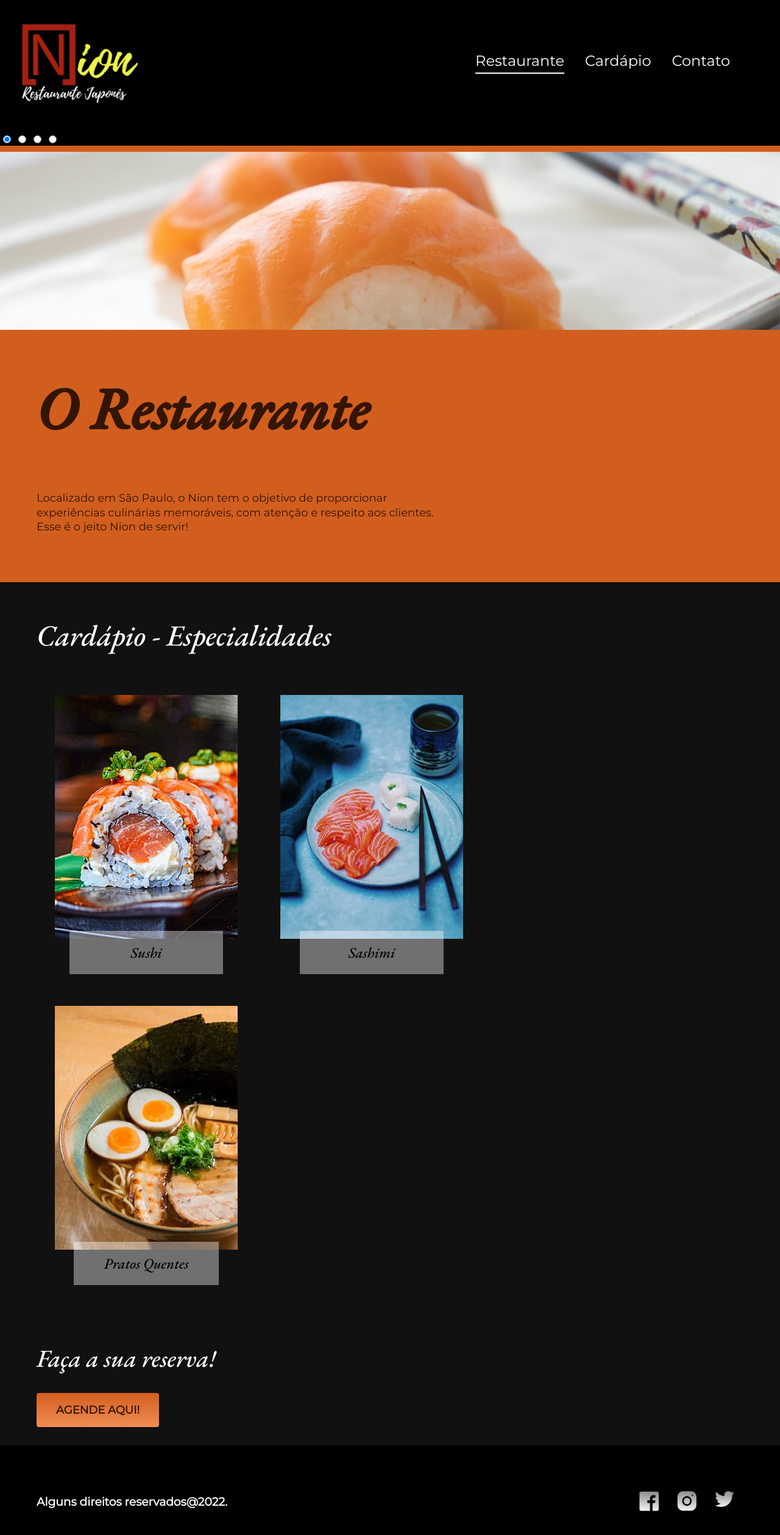
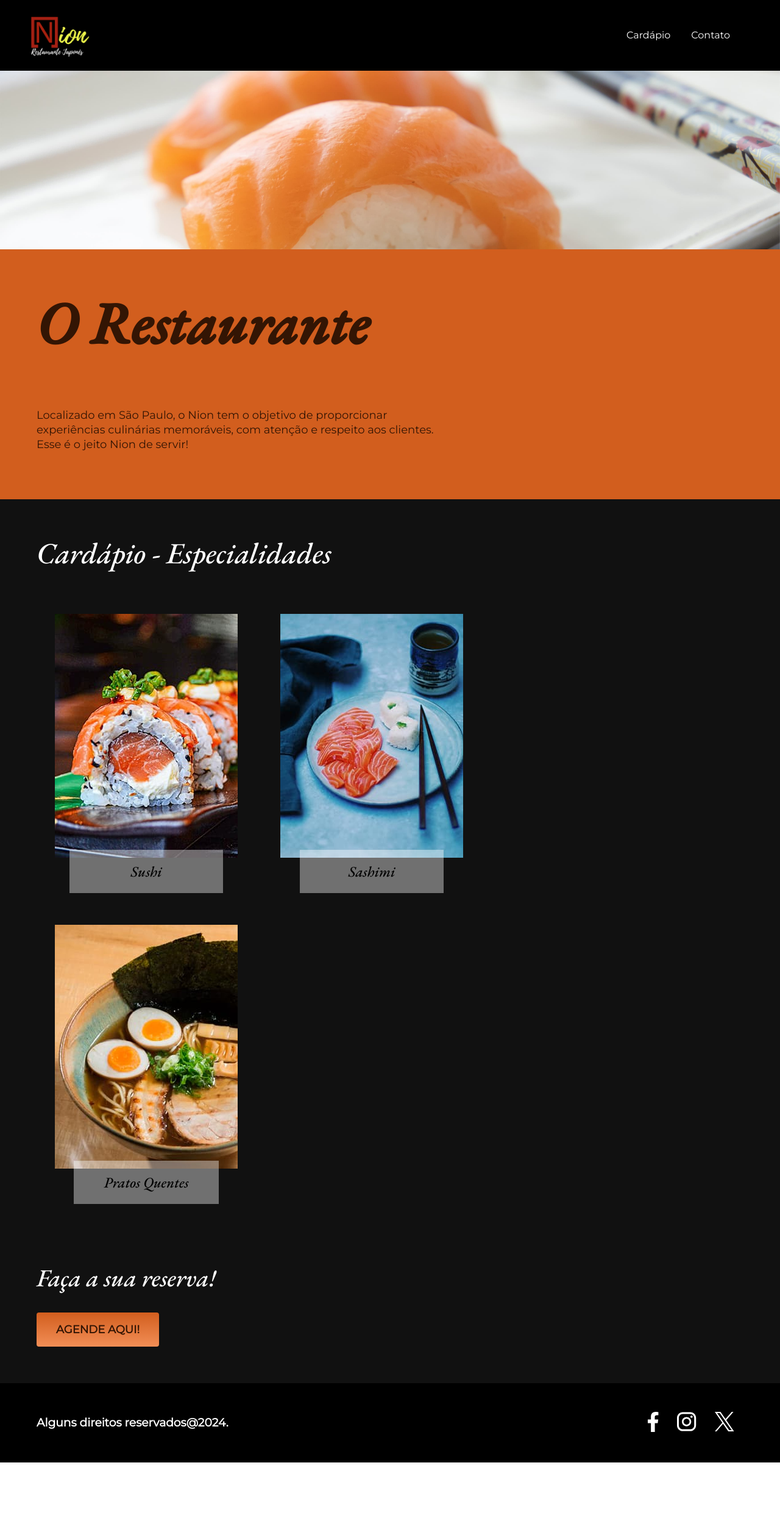
Before and after one commit to carlos-hs-david/nion.carlos.github.io, a plain HTML site: page index.html in a window 1280 px wide. Shown: the whole page at 61% size. After the commit the page ends 2399 px from the top, so only its background shows below. Drawn offline with nearby package versions, Linux system fonts and the light colour scheme.

Commit message:
atualizacao de design do site

```diff
--- a/css/base/footer.css
+++ b/css/base/footer.css
@@ -6,12 +6,12 @@
     display: grid;
     grid-template-columns: 1fr 1fr;
     gap: 40px;
-    padding-top: 60px;
-    padding-bottom: 60px;
+    padding-top: 32px;
+    padding-bottom: 32px;
 }
 
 .footer-texto {
-    text-align: start;
+    text-align: center;
     margin-right: auto;
     margin-left: 60px;
 }
--- a/css/base/header.css
+++ b/css/base/header.css
@@ -9,10 +9,10 @@
     gap: 20px;
     justify-content: space-between;
     align-items: center;
-    padding-top: 30px;
-    padding-bottom: 30px;
+    padding-top: 12px;
+    padding-bottom: 12px;
     margin-right: 30px;
-    margin-left: 30px;
+    margin-left: 48px;
 }
 
 header li {
--- a/css/cardapio/cardapio-p.css
+++ b/css/cardapio/cardapio-p.css
@@ -132,7 +132,7 @@
     display: block;
     padding-top:20px;
     text-align: center;
-    padding-bottom: 30px;
+    padding-bottom: 60px;
     background: var(--cor-11);
 }
 
--- a/css/contato/contato.css
+++ b/css/contato/contato.css
@@ -188,7 +188,25 @@
     .formulario {
         width: 180px;
         font-size: 10px;
+        display: flex;
+        justify-content: center;
+        align-items: center;
+        text-align: left;
+        padding-bottom: 15px;
+        padding-left: 30px;
+
+
+
     }
+
+    .contato-formulario {
+        display: flex;
+        justify-content: center;
+        align-items: center;
+        text-align: left;
+
+    }
+
     .formulario-titulo {
         font-size: 18px;
     }
--- a/css/home/cardápio.css
+++ b/css/home/cardápio.css
@@ -76,7 +76,7 @@
     display: block;
     padding-top:20px;
     text-align: center;
-    padding-bottom: 30px;
+    padding-bottom: 60px;
     background: var(--cor-11);
 }
 
@@ -185,6 +185,10 @@
     .botao {
         font-size: 12px;
     }
+
+    .introducao {
+        padding-bottom: 15px;
+    }
 }
 
 @media (max-width:300px) {
--- a/css/home/slideshow.css
+++ /dev/null
@@ -1,57 +0,0 @@
-
-.slides-list{
-    list-style-type: none;
-    margin: 10px 0;
-    padding: 0;
-
-    display: grid;
-    grid-auto-flow: column;
-    grid-auto-columns: 1fr;
-}
-
-.slide-grupo {
-    padding-top: 20px;
-}
-
-.slide-controller:nth-child(1):checked ~ .slide-show .slides-list{--selected-item: 0;}
-.slide-controller:nth-child(2):checked ~ .slide-show .slides-list{--selected-item: 1;}
-.slide-controller:nth-child(3):checked ~ .slide-show .slides-list{--selected-item: 2;}
-.slide-controller:nth-child(4):checked ~ .slide-show .slides-list{--selected-item: 3;}
-
-.slide-show{
-  overflow: hidden;
-  background-color: var(--cor-p1);
-}
-
-
-.slides-list{
-  --selected-item: 0;
-  --total-items: 4;
-  list-style-type: none;
-  margin: 10px 0;
-  padding: 0;
-  position: relative;
-  left: calc(var(--selected-item) * -100%);
-  width: calc(var(--total-items) * 100%);
-  transition: left 0.4s cubic-bezier(0.680, -0.550, 0.265, 1.550);
-  display: grid;
-  grid-auto-flow: column;
-  grid-auto-columns: 1fr;
-}
-
-.slides-list{
-	width: 400%;
-    transition: left 0.4s cubic-bezier(0.680, -0.550, 0.265, 1.550);
-}
-
-.slide img{
-	width: 100%;
-    height: 100%;
-    max-height: 100%;
-    background-color: var(--cor-12);
-}
-
-.slide-grupo {
-    background-color: var(--cor-12);
-
-}
--- a/css/style.css
+++ b/css/style.css
@@ -11,7 +11,6 @@
 /* home */
 @import "./home/home.css";
 @import "./home/cardápio.css";
-@import "./home/slideshow.css";
 
 /* cardapio */
 @import "./cardapio/cardapio-p.css";
--- /dev/null
+++ b/css/utilidades/animacao.css
@@ -0,0 +1,26 @@
+/*
+6 CSS personalizado dependendo da animação desejada
+Devem ser adicionadas na frente do código essencial do item 7.
+*/
+.fadeInDown {
+  transform: translate3d(0, -20px, 0);
+}
+.fadeInUp {
+  transform: translate3d(0, 20px, 0);
+}
+.fadeInRight {
+  transform: translate3d(20px, 0, 0);
+}
+.fadeInLeft {
+  transform: translate3d(-20px, 0, 0);
+}
+
+/* 7 Adicione o CSS Essencial abaixo */
+[data-anime] {
+  opacity: 0;
+}
+.anime {
+  opacity: 1;
+  transform: none;
+  transition: transform 0.8s, opacity 0.8s;
+}
--- a/css/utilidades/tipografia.css
+++ b/css/utilidades/tipografia.css
@@ -1,17 +1,17 @@
 .font-g4i {
-  font: 500 4rem/1.125 "EB Garamond", sans-serif;
+  font: 500 4rem/1.125 "EB Garamond", italic, sans-serif ;
 }
 
 .font-g3i {
-    font: 500 2.5rem/1.2 "EB Garamond", sans-serif;
+    font: 500 2.5rem/1.2 "EB Garamond", italic, sans-serif ;
 }
 
 .font-g2i {
-    font: 500 2rem/1.25 "EB Garamond", sans-serif;
+    font: 500 2rem/1.25 "EB Garamond", italic, sans-serif ;
 }
 
 .font-g1i {
-  font: 500 1.125rem/1.55 "EB Garamond", sans-serif;
+  font: 500 1.125rem/1.55 "EB Garamond", italic, sans-serif ;
 }
 
 .font-m4r {
--- a/index.html
+++ b/index.html
@@ -7,8 +7,7 @@
     <title>Nion - Restaurante Japonês</title>
 
     <link rel="icon" href="./favcon2.svg" type="image/svg+xml">
-    <link rel="stylesheet" href="./css/style.min.css
-">
+    <link rel="stylesheet" href="./css/style.min.css">
 
     <link rel="preconnect" href="https://fonts.googleapis.com">
     <link rel="preconnect" href="https://fonts.gstatic.com" crossorigin>
@@ -18,10 +17,9 @@
 <body>
     <header class="header-bg">
         <div class="header container">
-            <a href="./"><img src="./imagens/icones/logo -  site japones-01.png" width="200" height="150" alt="Nion"></a>
+            <a href="./"><img src="./imagens/icones/logo -  site japones-01.png" width="100" height="75" alt="Nion"></a>
             <nav>
-                <ul class="header-menu font-m2r cor-0">
-                    <li><a href="./index.html">Restaurante</a></li>
+                <ul class="header-menu font-m1r cor-0">
                     <li><a href="./cardapio.html">Cardápio</a></li>
                     <li><a href="./contato.html">Contato</a></li>
                 </ul>
@@ -29,38 +27,21 @@
         </div>
     </header>
 
-<div class="slide-grupo">
-    <input type="radio" class="slide-controller" name="slide" checked />
-    <input type="radio" class="slide-controller" name="slide" />
-    <input type="radio" class="slide-controller" name="slide" />
-    <input type="radio" class="slide-controller" name="slide" />
-    <div class="slide-show">
-        <ul class="slides-list">
-            <li class="slide">
-                <img src="./imagens/1introducao/intro1.jpg" width="3500" height="650" alt="sushi">
-            </li>
-            <li class="slide">
-                <img src="./imagens/1introducao/intro2.jpg" width="3500" height="650" alt="suishi">
-            </li>
-            <li class="slide">
-                <img src="./imagens/1introducao/intro3.jpg" width="3500" height="650" alt="suishi">
-            </li>
-            <li class="slide">
-                <img src="./imagens/1introducao/intro4.jpg" width="3500" height="650" alt="suishi">
-            </li>
-        </ul>
+    <div data-anime="200">
+        <img src="./imagens/1introducao/intro1.jpg" width="3500" height="650" alt="sushi" >
+
     </div>
-</div>
+
 
     <main class="introducao-bg">
         <div class="introducao">
             <div class="introducao-conteudo">
                 <div>
-                    <div class="introducao-titulo font-g4i cor-p5">
+                    <div class="introducao-titulo font-g3i cor-p5">
                         <h1>O Restaurante</h1>
                     </div>
                     <div class="introducao-conteudo font-m3r cor-p5">
-                        <p>Localizado em São Paulo, o Nion tem o objetivo de proporcionar experiências culinárias memoráveis, com atenção e respeito aos clientes. Esse é o jeito Nion de servir!</p>
+                        <p >Localizado em São Paulo, o Nion tem o objetivo de proporcionar experiências culinárias memoráveis, com atenção e respeito aos clientes. Esse é o jeito Nion de servir!</p>
                     </div>
                 </div>
             </div>
@@ -68,7 +49,7 @@
 
     <article class="especialidades-bg">
         <div>
-            <h2 class="especialidades-titulo font-g4i cor-0">Cardápio - Especialidades</h2>
+            <h2 class="especialidades-titulo font-g3i cor-0">Cardápio - Especialidades</h2>
         </div>
         <div class="especialidades-img">
             <ul>
@@ -102,14 +83,16 @@
 
     <footer class="footer-bg">
             <div class="footer-texto font-m1r cor-0">
-                <h3>Alguns direitos reservados@2022.</h3>
+                <h3>Alguns direitos reservados@2024.</h3>
             </div>
             <div class="footer-icones">
-                <a href="./"><img src="./imagens/icones/icons8-facebook copy.png" width="32" height="32" alt="Facebook"></a>
-                <a href="./"><img src="./imagens/icones/icons8-instagram copy.png" width="32" height="32" alt="Instagram"></a>
-                <a href="./"><img src="./imagens/icones/icons8-twitter copy.png" width="32" height="32" alt="Twitter"></a>
+                <a href="./"><img src="./imagens/icones/facebook.svg" width="18" height="32" alt="Facebook"></a>
+                <a href="./"><img src="./imagens/icones/instagram.svg" width="32" height="32" alt="Instagram"></a>
+                <a href="./"><img src="./imagens/icones/x-icone.svg" width="32" height="32" alt="Twitter"></a>
             </div>
     </footer>
+
+
 <script src="./js/script.js"></script>
 </body>
 </html>
```
Also changed, not shown: cardapio.html (+9 -11 lines), contato.html (+8 -11 lines), css/style.min.css, imagens/icones/facebook.svg (added), imagens/icones/icons8-facebook copy.png (deleted), imagens/icones/icons8-instagram copy.png (deleted), imagens/icones/icons8-twitter copy.png (deleted), imagens/icones/instagram.svg (added), imagens/icones/x-icone.svg (added).
